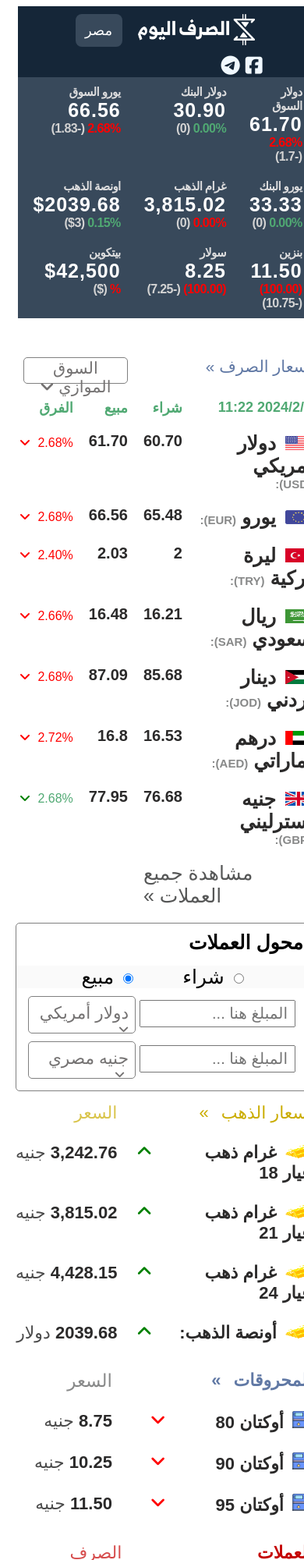
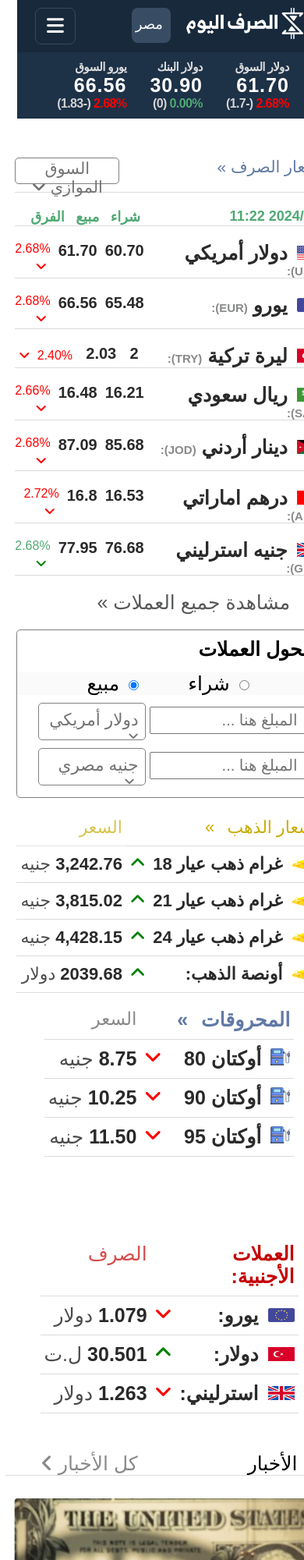
Before and after one commit to MariamHosny123/Alsarf_page, a plain HTML site: page index.html in a window 390 px wide. Shown: the top 2000 px of the page at 78% size. Drawn offline with Linux system fonts and the light colour scheme; a web font is replaced by a local one.

Commit message:
One Step Closer To The end

```diff
--- a/assets/css/style.css
+++ b/assets/css/style.css
@@ -43,12 +43,12 @@ button{
 .logo_row{
     /* display: flex;
     flex-direction: row-reverse;
-    background-color: #152638;
+    background-color: #18293c;
     color: aliceblue;
     justify-content: space-around; */
     display: grid;
     grid-template-columns: auto auto auto;
-    background-color: #152638;
+    background-color: #18293c;
     color: aliceblue;
     justify-content: space-around;
 }
@@ -69,8 +69,9 @@ button{
 }
 
 .egy_btn{
-    width: 40px;
-    background-color:#38495b;
+    width: 30px;
+    height: 25px;
+    background-color:#384d64;
     color: white;
     border-radius: 8px;
     border-color: 38495b;
@@ -91,16 +92,63 @@ button{
     /* flex: 40%; */
 }
 
+.expandable_menu{
+    font-size: 25px;
+    margin-top: auto;
+    margin-bottom: auto;
+    cursor: pointer;
+
+}
+
+.menu{
+    width: 30px;
+    background-color:#18293c;
+    border: 1px solid white;
+    box-shadow: #ddd;
+    color: white;
+    border-radius: 8px;
+    border-color: 38495b;
+    margin: 10px;
+    text-align: center;
+    padding: 10px;
+    cursor: pointer;
+}
+
+.show_list:hover{
+    .menu_list{
+        display:inline;
+    }
+}
+
+
+.menu_list{
+    display: none;
+}
+
+.list_menu{
+    list-style: none;
+    color: #ddd;
+    padding-right: 0px;
+    font-weight: 900;
+}
+
+.list_menu >li>a{
+
+    color: #ddd;
+    text-decoration: none;
+}
+
+
 .description_row{
     /* display: flex;
     flex-direction: row-reverse;
     justify-content: center;
-    background-color: #38495b;
+    background-color: #1d3147;
     margin-bottom: 40px; */
 
     display: grid;
     grid-template-columns:repeat(9,auto) ;
-    background-color: #38495b;
+    background-color: #1d3147;
     justify-content:center;
 }
 
@@ -181,7 +229,7 @@ td{
 .bold_text{
     font-weight: bold;
     color: #2b2a2a;
-
+    width: 220px;
 }
 .bold_text_num{
     font-weight: bold;
@@ -217,17 +265,26 @@ tr{
 }
 .currency_grid{
     display: grid;
+    gap: 20px;
+
+}
+.row_grid{
+    display: grid;
     grid-template-columns: auto auto auto auto;
-    gap: 20px;
+    gap: 30px;
+    justify-content: space-between;
     font-size: 25px;
+    border-bottom: 1px rgb(219, 219, 219) solid;
+
+
+}
+.row_grid:hover{
+    background-color: #fafaface;
 }
 
 
 
-.currency_grid_item{
-    grid-column: 3 / span 2;
-    grid-row: 1;
-}
+
 
 
 
@@ -236,6 +293,7 @@ tr{
 .list_btn{
     width: 140px;
     height:30px;
+    margin-bottom: 10px;
     text-align: center;
     background-color: white;
     border-radius: 5px;
@@ -328,24 +386,26 @@ tr{
 .gold_price_grid{
     display: grid;
     grid-template-columns: repeat(3,auto);
-    gap: 25px;
     font-size: 22px;
     margin-top: 15px;
 }
 
+
+.grid-item{
+    border-bottom: 1px rgb(219, 219, 219) solid;
+    padding: 10px 5;
+  }
+
 .gasoline_grid{
     display: grid;
     grid-template-columns: repeat(3,auto);
-    gap: 25px;
     font-size: 22px;
-    margin-top: 15px;
 
 }
 
 .foreign_currency_grid{
     display: grid;
     grid-template-columns: repeat(3,auto);
-    gap: 25px;
     font-size: 22px;
     margin-top: 35px;
 }
@@ -448,11 +508,11 @@ tr{
     font-size: 30px;
     flex-direction: row-reverse; */
     display: grid;
+    font-size: 45px;
     grid-template-columns: auto  auto;
     gap: 550px;
-    font-size: 30px;
     justify-content: space-around;
-    font-family : MyFont;
+
 }
 
 .col_image_text{
@@ -586,17 +646,40 @@ tr{
 }
 
 
+
 @media screen and (max-width: 1400px) {
 
     .description_row{
         display: grid;
-        grid-template-columns: auto auto auto auto auto auto;
+        grid-template-columns: repeat(6,auto);
     }
 
     .row2{
         display: grid;
         grid-template-columns: auto auto;
     }
+    .col1{
+        padding: 10px;
+        margin-left: 10px;
+        margin-right: 10px;
+        /* flex: 20%; */
+    }
+
+    .col2{
+        padding: 10px;
+        margin-left: 10px;
+        margin-right: 10px;
+        /* flex: 20%; */
+    }
+
+    .col3{
+        display: grid;
+        grid-template-columns: auto auto;
+        gap: 100px;
+
+        /* flex: 15%; */
+    }
+
 
     td{
         padding: 0.5px;
@@ -622,11 +705,6 @@ tr{
         font-size: 20px;
     }
 
-    .news_header{
-        font-size: 25px;
-        gap: 0px;
-        justify-content: space-around;
-    }
 
     .grey_text2{
         font-size: 25px;
@@ -642,21 +720,33 @@ tr{
   }
 
   @media screen and (max-width: 1000px) {
-
+    .body{
+        margin: auto;
+        padding: auto;
+    }
+    .header{
+        margin-left: 0px;
+        margin-right: 0px;
+        margin-top: 0px;
+    }
+    .description_text:nth-child(n+5){
+        display: none;
+    }
     .description_row{
         display: grid;
         grid-template-columns: auto auto auto auto;
     }
 
-    .row2{
-        flex-direction: column;
-        justify-content: center;
-    }
 
     .row3{
         justify-content: center;
     }
-
+    .news_header{
+        grid-template-columns: auto;
+        font-size: 25px;
+    grid-template-columns: auto  auto;
+    gap: 50px;
+    }
     .news_section2{
         grid-template-columns: auto;
     }
@@ -664,54 +754,52 @@ tr{
     .col_news{
         margin-top: 20px;
     }
-    .col1{
-        padding: 10px;
-        margin-left: 10px;
-        margin-right: 10px;
-        /* flex: 20%; */
-    }
 
-    .col2{
-        padding: 10px;
-        margin-left: 10px;
-        margin-right: 10px;
-        /* flex: 20%; */
-    }
-
-    .col3{
-        padding: 10px;
-        margin-left: 10px;
-        margin-right: 10px;
-        /* flex: 15%; */
-    }
 
     .footer_table{
         display: grid;
         grid-template-columns: auto auto;
 
      }
-
+     .footer {
+        margin-left: 0px;
+        margin-right: 0px;
+        margin-top: 0px;
+     }
 
   }
 
   @media screen and (max-width: 800px) {
 
+    .description_text:nth-child(n+4){
+        display: none;
+    }
     .logo_row{
         display: grid;
         grid-template-columns: auto ;
 
     }
-
     .description_row{
         display: grid;
-        grid-template-columns: auto auto auto;
+        grid-template-columns: auto  auto auto;
     }
 
     .row2{
         display: grid;
         grid-template-columns: auto;
     }
+    .col3{
+        display: grid;
+        grid-template-columns:  auto;
 
+        /* flex: 15%; */
+    }
+    .news_header{
+        grid-template-columns: auto;
+        font-size: 25px;
+    grid-template-columns: auto  auto;
+    gap: 50px;
+    }
     .footer_table{
         grid-template-columns: auto;
 
@@ -721,7 +809,9 @@ tr{
 
 
   @media screen and (max-width: 600px) {
-
+    .description_text:nth-child(n+4){
+        display: none;
+    }
     .logo_row{
         display: grid;
         grid-template-columns: auto ;
@@ -729,7 +819,7 @@ tr{
     }
     .description_row{
         display: grid;
-        grid-template-columns: auto auto;
+        grid-template-columns: auto  auto auto;
     }
 
     .row2{
@@ -746,6 +836,10 @@ tr{
 
 
   @media screen and (max-width: 500px) {
+    body{
+        margin: auto;
+        padding: auto;
+    }
     .header{
         margin-left: 0px;
         margin-right: 0px;
@@ -753,8 +847,7 @@ tr{
     }
     .logo_row{
         display: grid;
-        grid-template-columns: auto ;
-
+        grid-template-columns: auto auto auto ;
 
     }
     .description_row{
@@ -767,9 +860,23 @@ tr{
         margin-left: 10px;
       }
 
+      .row_grid{
+        gap: 10px;
+      }
+
+      .col2{
+        margin: auto;
+        padding: auto;
+      }
+      .foreign_currency_grid , .gasoline_grid{
+        margin: auto;
+        font-size: 25px;
+      }
+
     .row2{
         display: grid;
         grid-template-columns: auto;
+
 
     }
 
@@ -781,7 +888,11 @@ tr{
         width:400;
         height:300;
     }
-
+    .news_header{
+        font-size: 25px;
+        grid-template-columns: auto  auto;
+        gap: 50px;
+    }
     .footer_table{
         grid-template-columns: auto;
 
--- a/index.html
+++ b/index.html
@@ -23,10 +23,41 @@
                     </div>
                 </div>
                 <div></div>
-                <div class="face_tele_logo">
+
+                <div class="expandable_menu">
+                    <div class="show_list">
+                        <div class="menu" >
+                            <i class="fa-solid fa-bars"></i>
+                        </div>
+                        <div class="menu_list">
+                            <ul class="list_menu">
+                                <li class="As3ar_El_sarf_list_item">
+                                    <a href="#As3ar_El_sarf" target="_self">أسعار الصرف</a>
+                                </li>
+                                <li>
+                                    <a href="#Mohawel_3omlat" target="_self">محول العملات</a>
+                                </li>
+                                <li>
+                                    <a href="#As3ar_El_Zahab" target="_self">أسعار الذهب</a>
+                                </li>
+                                <li>
+                                    <a href="#As3ar_gasoline" target="_self">المحروقات</a>
+                                </li>
+                                <li>
+                                    <a href="#As3ar_foreign" target="_self">العملات الأجنبية</a>
+                                </li>
+                                <li>
+                                    <a href="#Ala5bar" target="_self">الأخبار</a>
+                                </li>
+
+                            </ul>
+                        </div>
+                    </div>
+                </div>
+                <!-- <div class="face_tele_logo">
                     <i class="fa-brands fa-square-facebook"></i>
                     <i class="fa-brands fa-telegram"></i>
-                </div>
+                </div> -->
             </div>
 
             <div class="description_row">
@@ -187,14 +218,16 @@
         </div>
 
         <div class="row2">
-            <div class="col1">
+            <div class="col1" id="As3ar_El_sarf">
                 <div class="currency_grid">
+                   <div class="row_grid">
                     <div>
                         <span class="title_currency_price">
                             أسعار الصرف
                              <a class="currency_link" href="#">&raquo;</a>
                         </span>
                     </div>
+                    <div></div>
                     <div></div>
                     <div class="currency_grid_item list_btn">
                         <span class="list_btn_text">
@@ -204,9 +237,11 @@
                             <i class='fas fa-angle-down'></i>
                         </span>
                     </div>
+                   </div>
 
 
-                    <div class=" currency_table_header ">
+                    <div class="row_grid">
+                        <div class="  currency_table_header " style="margin-left: 100px;">
                             2024/2/4  11:22
                         </div>
                         <div class=" currency_table_header ">
@@ -215,16 +250,19 @@
                         <div class=" currency_table_header ">
                             مبيع
                         </div>
-                    <div class=" currency_table_header ">
+                        <div class=" currency_table_header " style="margin-left: 20px;">
                             الفرق
                         </div>
+                    </div>
 
+
+                    <div class="row_grid">
                         <div class="bold_text">
                             <img class="image_flag" src="assets/images/united-states.png" alt="US Flag">
                             <span>
                                 دولار أمريكي
                             </span>
-                        <span class="grey_text" style="margin-left: 50px;">
+                            <span class="grey_text">
                                 (USD):
                             </span>
                         </div>
@@ -241,8 +279,10 @@
                             2.68%
                             <i  class='fas fa-angle-down' style='color:red; margin: 5px;'></i>
                         </div>
+                    </div>
 
 
+                    <div class="row_grid">
                         <div class="bold_text">
                             <img class="image_flag" src="assets/images/european-union.png" alt="EURO Flag">
                             <span>يورو</span>
@@ -263,7 +303,12 @@
                             2.68%
                             <i  class='fas fa-angle-down' style='color:red; margin: 5px;'></i>
                         </div>
+                    </div>
 
+
+
+
+                    <div class="row_grid">
                         <div class="bold_text">
                             <img class="image_flag" src="assets/images/turkey.png" alt="Turkey Flag">
                             <span>
@@ -286,7 +331,11 @@
                             2.40%
                             <i  class='fas fa-angle-down' style='color:red; margin: 5px;'></i>
                         </div>
+                    </div>
 
+
+
+                    <div class="row_grid">
                         <div class="bold_text">
                             <img class="image_flag" src="assets/images/saudi-arabia.png" alt="Saudi Arbia Flag">
                             <span>
@@ -310,8 +359,10 @@
                             <i  class='fas fa-angle-down' style='color:red; margin: 5px;'></i>
                         </div>
 
+                    </div>
 
 
+                    <div class="row_grid">
                         <div class="bold_text">
                             <img class="image_flag" src="assets/images/jordon flag.png" alt="Jordon Flag">
                             <span>
@@ -335,8 +386,11 @@
                             <i  class='fas fa-angle-down' style='color:red; margin: 5px;'></i>
                         </div>
 
+                    </div>
 
 
+
+                    <div class="row_grid">
                         <div class="bold_text">
                             <img class="image_flag" src="assets/images/united-arab-emirates.png" alt="UAE Flag">
                             <span>
@@ -360,8 +414,11 @@
                             <i  class='fas fa-angle-down' style='color:red; margin: 5px;'></i>
                         </div>
 
+                    </div>
 
 
+
+                    <div class="row_grid">
                         <div class="bold_text">
                             <img class="image_flag" src="assets/images/united-kingdom (1).png" alt="GB Flag">
                             <span>
@@ -385,8 +442,11 @@
                             <i  class='fas fa-angle-down' style='color:green; margin: 5px;'></i>
                         </div>
 
+                    </div>
 
 
+
+                    <div class="row_grid" style="border:white;">
                         <div colspan="4"  class="see_all_prices">
                             مشاهدة جميع العملات
                             <a href="#" class="see_all_prices">
@@ -394,13 +454,17 @@
                             </a>
                         </div>
 
+                    </div>
+
+
+
 
                 </div>
             </div>
 
             <div class="col2">
 
-                <div class="change_currency_grid">
+                <div id="Mohawel_3omlat" class="change_currency_grid">
                     <div class="row_one">
                             <div class="change_currency_text_header">
                                 <span>محول العملات</span>
@@ -453,28 +517,28 @@
                     </div>
                 </div>
 
-                <div class="gold_price_grid">
-                    <div class=" gold_table_header">
+                <div id="As3ar_El_Zahab" class="gold_price_grid">
+                    <div class="grid-item gold_table_header">
                         أسعار الذهب
                         <a class="gold-bar_link" href="#">
                             &raquo;
                         </a>
                     </div>
-                    <div></div>
-                    <div class="light_text gold_table_header">
+                    <div class="grid-item"></div>
+                    <div class="grid-item light_text gold_table_header">
                         السعر
                     </div>
 
-                    <div>
+                    <div class="grid-item">
                         <img class="image_flag" src="assets/images/gold-bars.png" alt="gold-bars">
                         <span class="bold_text">
                             غرام ذهب عيار 18
                         </span>
                     </div>
-                    <div>
+                    <div class="grid-item">
                         <i class='fas fa-angle-up' style='color:green'></i>
                     </div>
-                    <div>
+                    <div class="grid-item">
                         <span class="bold_text">
                             3,242.76
                             </span>
@@ -483,16 +547,16 @@
                         </span>
                     </div>
 
-                    <div>
+                    <div class="grid-item">
                         <img class="image_flag" src="assets/images/gold-bars.png" alt="gold-bars">
                         <span class="bold_text">
                             غرام ذهب عيار 21
                         </span>
                     </div>
-                    <div>
+                    <div class="grid-item">
                         <i class='fas fa-angle-up' style='color:green'></i>
                     </div>
-                    <div>
+                    <div class="grid-item">
                         <span class="bold_text">
                             3,815.02
                         </span>
@@ -501,16 +565,16 @@
                         </span>
                     </div>
 
-                    <div>
+                    <div class="grid-item">
                         <img class="image_flag" src="assets/images/gold-bars.png" alt="gold-bars">
                         <span class="bold_text">
                             غرام ذهب عيار 24
                         </span>
                     </div>
-                    <div>
+                    <div class="grid-item">
                         <i class='fas fa-angle-up' style='color:green'></i>
                     </div>
-                    <div>
+                    <div class="grid-item">
                         <span class="bold_text">
                             4,428.15
                         </span>
@@ -519,16 +583,16 @@
                         </span>
                     </div>
 
-                    <div>
+                    <div class="grid-item">
                         <img class="image_flag" src="assets/images/gold-bars.png" alt="gold-bars">
                         <span class="bold_text">
                             أونصة الذهب:
                         </span>
                     </div>
-                    <div>
+                    <div class="grid-item">
                         <i class='fas fa-angle-up' style='color:green'></i>
                     </div>
-                    <div>
+                    <div class="grid-item">
                         <span class="bold_text">
                             2039.68
                         </span>
@@ -547,27 +611,27 @@
 
             <div class="col3">
 
-                <div class="gasoline_grid">
-                    <div class="gasoline_header">
+                <div id="As3ar_gasoline" class="gasoline_grid">
+                    <div class=" grid-item gasoline_header">
                         المحروقات
                         <a class="gasoline_link" href="#">&raquo;</a>
                     </div>
-                    <div></div>
-                    <div class="grey_text" style="font-size: 23px;">
+                    <div class="grid-item"></div>
+                    <div class=" grid-item grey_text" style="font-size: 23px;">
                         السعر
                     </div>
 
 
-                    <div>
+                    <div class="grid-item">
                         <img class="image_gasoline" src="assets/images/gas-station.png" alt="gas-station">
                         <span class="bold_text">
                             أوكتان 80
                         </span>
                     </div>
-                    <div>
+                    <div class="grid-item">
                         <i class='fas fa-angle-down' style='color:red'></i>
                     </div>
-                    <div>
+                    <div class="grid-item">
                         <span class="bold_text">
                             8.75
                         </span>
@@ -576,16 +640,16 @@
                         </span>
                     </div>
 
-                    <div>
+                    <div class="grid-item">
                         <img class="image_gasoline" src="assets/images/gas-station.png" alt="gas-station">
                         <span class="bold_text">
                             أوكتان 90
                         </span>
                     </div>
-                    <div>
+                    <div class="grid-item">
                         <i class='fas fa-angle-down' style='color:red'></i>
                     </div>
-                    <div>
+                    <div class="grid-item">
                         <span class="bold_text">
                             10.25
                         </span>
@@ -594,16 +658,16 @@
                         </span>
                     </div>
 
-                    <div>
+                    <div class="grid-item">
                         <img class="image_gasoline" src="assets/images/gas-station.png" alt="gas-station">
                         <span class="bold_text">
                             أوكتان 95
                         </span>
                     </div>
-                    <div>
+                    <div class="grid-item">
                         <i class='fas fa-angle-down' style='color:red'></i>
                     </div>
-                    <div>
+                    <div class="grid-item">
                         <span class="bold_text">
                             11.50
                         </span>
@@ -614,28 +678,28 @@
 
                 </div>
 
-                <div class="foreign_currency_grid">
+                <div id="As3ar_foreign" class="foreign_currency_grid">
 
-                            <div class="foreign_currency_header1">
+                            <div class="grid-item foreign_currency_header1">
                                 العملات
                                 <br>
                                 الأجنبية:
                             </div>
-                            <div></div>
-                            <div class="foreign_currency_header2">
+                            <div class="grid-item"></div>
+                            <div class=" grid-item foreign_currency_header2">
                                 الصرف
                             </div>
 
-                            <div>
+                            <div class="grid-item">
                                 <img class="image_flag" src="assets/images/european-union.png" alt="EURO">
                                 <span class="bold_text">
                                     يورو:
                                 </span>
                             </div>
-                            <div>
+                            <div class="grid-item">
                                 <i class='fas fa-angle-down' style='color:red'></i>
                             </div>
-                            <div>
+                            <div class="grid-item">
                                 <span class="bold_text">
                                     1.079
                                 </span>
@@ -644,17 +708,17 @@
                                 </span>
                             </div>
 
-                            <div>
+                            <div class="grid-item">
                                 <img class="image_flag" src="assets/images/turkey.png" alt="Turkey">
                                 <span class="bold_text">
                                     دولار:
                                 </span>
                             </div>
-                            <div>
+                            <div class="grid-item">
                                 <i class='fas fa-angle-up' style='color:green'></i>
 
                             </div>
-                            <div>
+                            <div class="grid-item">
                                 <span class="bold_text" >
                                     30.501
                                 </span>
@@ -663,16 +727,16 @@
                                 </span>
                             </div>
 
-                            <div>
+                            <div class="grid-item">
                                 <img class="image_flag" src="assets/images/united-kingdom (1).png" alt="UK">
                                 <span class="bold_text">
                                     استرليني:
                                 </span>
                             </div>
-                            <div>
+                            <div class="grid-item">
                                 <i class='fas fa-angle-down' style='color:red'></i>
                             </div>
-                            <div>
+                            <div class="grid-item">
                                 <span class="bold_text">
                                     1.263
                                 </span>
@@ -687,10 +751,10 @@
 
         </div>
 
-        <div class="row3">
+        <div id="Ala5bar" class="row3">
             <div class="news_header">
                 <div>
-                <span>
+                <span >
                     الأخبار
                 </span>
                 </div>
```
Lines whose indentation alone changed are shown as unchanged.
